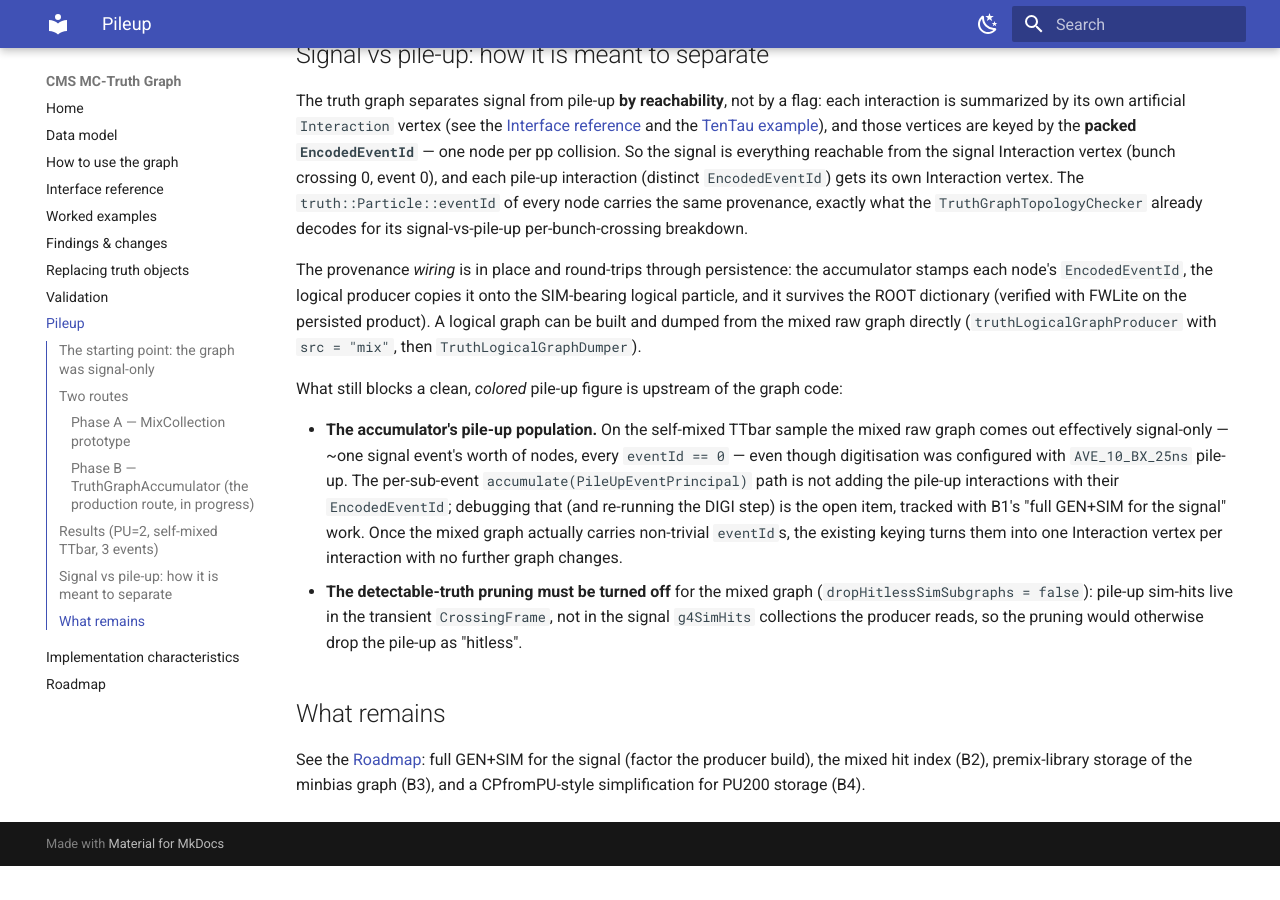
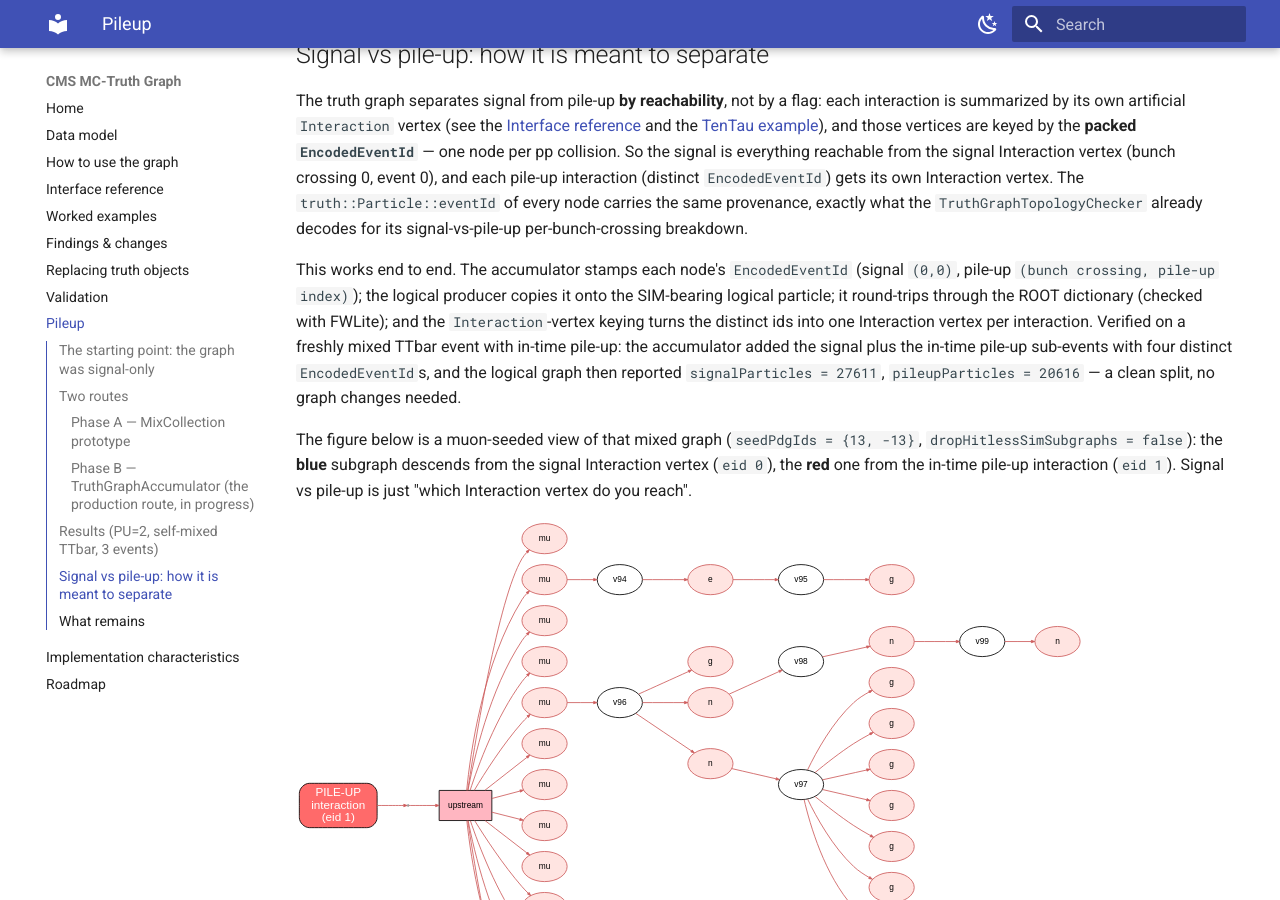
Before and after one commit to felicepantaleo/cms-truth-docs, an MkDocs documentation site: the page built from docs/pileup.md, in a window 1280 px wide and 900 px high, scrolled down 1872 px. Built offline with MkDocs 1.6.1 and Material for MkDocs 9.7.7, drawn with Linux system fonts in a browser that asks for light colours; before the commit the page ends 2738 px from its top, so only the background shows below that; some of the changed text lies outside the part shown.

Commit message:
docs: pile-up signal/pile-up separation verified end to end + figure
The mixed graph separates signal from pile-up by reachability and it works: a
freshly mixed TTbar event gives the accumulator four distinct EncodedEventIds
(signal + in-time pile-up), the logical graph reports signalParticles=27611 /
pileupParticles=20616, and the EncodedEventId-keyed Interaction vertices put each
interaction under its own node. Add a muon-seeded figure (blue = signal eid 0,
red = pile-up eid 1). Note that the old step2_acc.root is stale (predates the
working provenance); the verified fresh sample is test/pu_probe/mix_fresh.root.

```diff
--- a/docs/pileup.md
+++ b/docs/pileup.md
@@ -87,28 +87,34 @@ gets its own Interaction vertex. The `truth::Particle::eventId` of every node ca
 the same provenance, exactly what the `TruthGraphTopologyChecker` already decodes for
 its signal-vs-pile-up per-bunch-crossing breakdown.
 
-The provenance *wiring* is in place and round-trips through persistence: the
-accumulator stamps each node's `EncodedEventId`, the logical producer copies it onto
-the SIM-bearing logical particle, and it survives the ROOT dictionary (verified with
-FWLite on the persisted product). A logical graph can be built and dumped from the
-mixed raw graph directly (`truthLogicalGraphProducer` with `src = "mix"`, then
-`TruthLogicalGraphDumper`).
+This works end to end. The accumulator stamps each node's `EncodedEventId`
+(signal `(0,0)`, pile-up `(bunch crossing, pile-up index)`); the logical producer
+copies it onto the SIM-bearing logical particle; it round-trips through the ROOT
+dictionary (checked with FWLite); and the `Interaction`-vertex keying turns the
+distinct ids into one Interaction vertex per interaction. Verified on a freshly
+mixed TTbar event with in-time pile-up: the accumulator added the signal plus the
+in-time pile-up sub-events with four distinct `EncodedEventId`s, and the logical
+graph then reported `signalParticles = 27611`, `pileupParticles = 20616` — a clean
+split, no graph changes needed.
 
-What still blocks a clean, *colored* pile-up figure is upstream of the graph code:
+The figure below is a muon-seeded view of that mixed graph
+(`seedPdgIds = {13, -13}`, `dropHitlessSimSubgraphs = false`): the **blue** subgraph
+descends from the signal Interaction vertex (`eid 0`), the **red** one from the
+in-time pile-up interaction (`eid 1`). Signal vs pile-up is just "which Interaction
+vertex do you reach".
 
-- **The accumulator's pile-up population.** On the self-mixed TTbar sample the mixed
-  raw graph comes out effectively signal-only — ~one signal event's worth of nodes,
-  every `eventId == 0` — even though digitisation was configured with
-  `AVE_10_BX_25ns` pile-up. The per-sub-event `accumulate(PileUpEventPrincipal)` path
-  is not adding the pile-up interactions with their `EncodedEventId`; debugging that
-  (and re-running the DIGI step) is the open item, tracked with B1's "full GEN+SIM
-  for the signal" work. Once the mixed graph actually carries non-trivial `eventId`s,
-  the existing keying turns them into one Interaction vertex per interaction with no
-  further graph changes.
+![Signal (blue) vs pile-up (red): two Interaction vertices keyed by EncodedEventId](img/pileup_signal_vs_pileup.svg)
+
+Two practical notes:
+
 - **The detectable-truth pruning must be turned off** for the mixed graph
   (`dropHitlessSimSubgraphs = false`): pile-up sim-hits live in the transient
   `CrossingFrame`, not in the signal `g4SimHits` collections the producer reads, so
   the pruning would otherwise drop the pile-up as "hitless".
+- **Regenerate the mixed sample with current code.** An older `step2_acc.root` in
+  `test/pu_probe/` predates the working provenance and reads back signal-only (all
+  `eventId == 0`); the verified fresh sample is `test/pu_probe/mix_fresh.root`. The
+  accumulator path itself was confirmed correct by re-running the DIGI step.
 
 ## What remains
 
```
Also changed, not shown: docs/img/pileup_signal_vs_pileup.svg (added).
